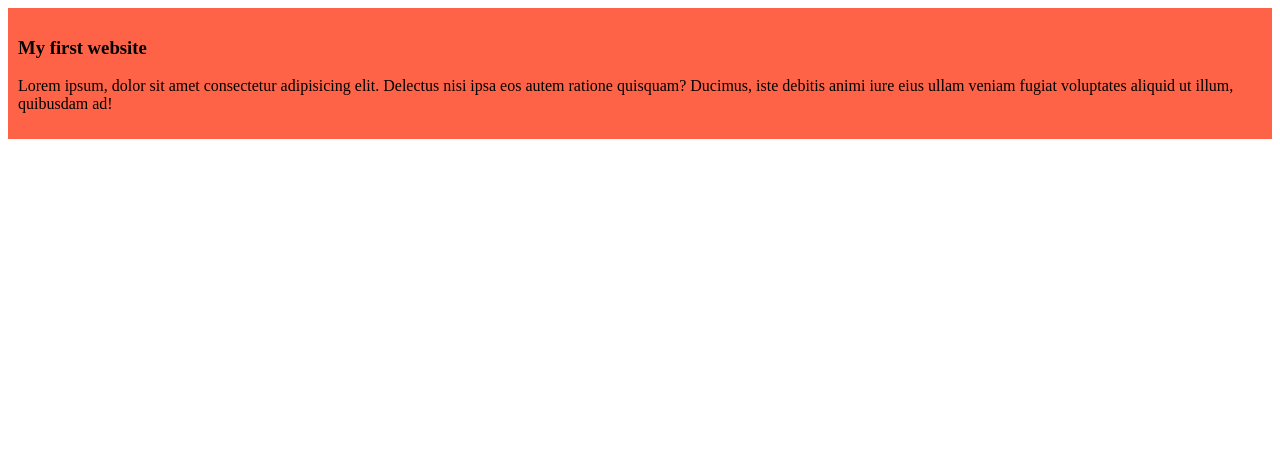
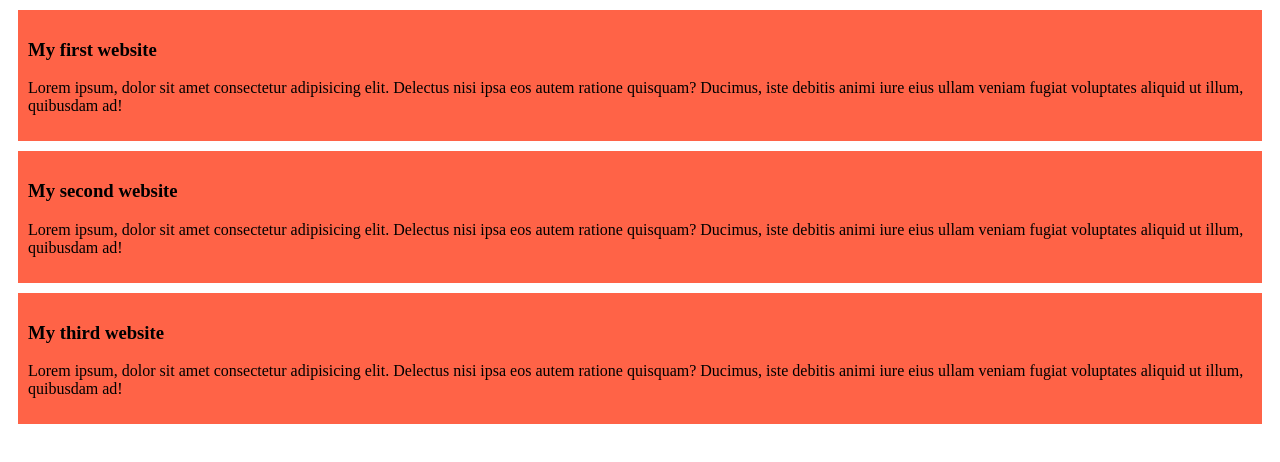
Before and after one commit to assadujjaman112/my-first-github-repo, a plain HTML site: page index.html in a window 1280 px wide. Drawn offline with Linux system fonts and the light colour scheme.

Commit message:
y second and third website

```diff
--- a/index.html
+++ b/index.html
@@ -11,6 +11,14 @@
         <h3>My first website</h3>
         <p>Lorem ipsum, dolor sit amet consectetur adipisicing elit. Delectus nisi ipsa eos autem ratione quisquam? Ducimus, iste debitis animi iure eius ullam veniam fugiat voluptates aliquid ut illum, quibusdam ad!</p>
     </div>
+    <div>
+        <h3>My second website</h3>
+        <p>Lorem ipsum, dolor sit amet consectetur adipisicing elit. Delectus nisi ipsa eos autem ratione quisquam? Ducimus, iste debitis animi iure eius ullam veniam fugiat voluptates aliquid ut illum, quibusdam ad!</p>
+    </div>
+    <div>
+        <h3>My third website</h3>
+        <p>Lorem ipsum, dolor sit amet consectetur adipisicing elit. Delectus nisi ipsa eos autem ratione quisquam? Ducimus, iste debitis animi iure eius ullam veniam fugiat voluptates aliquid ut illum, quibusdam ad!</p>
+    </div>
 
 </body>
 </html>
--- a/style/blog.css
+++ b/style/blog.css
@@ -1,4 +1,5 @@
 div{
     background-color: tomato;
     padding: 10px;
+    margin: 10px;
 }
```
